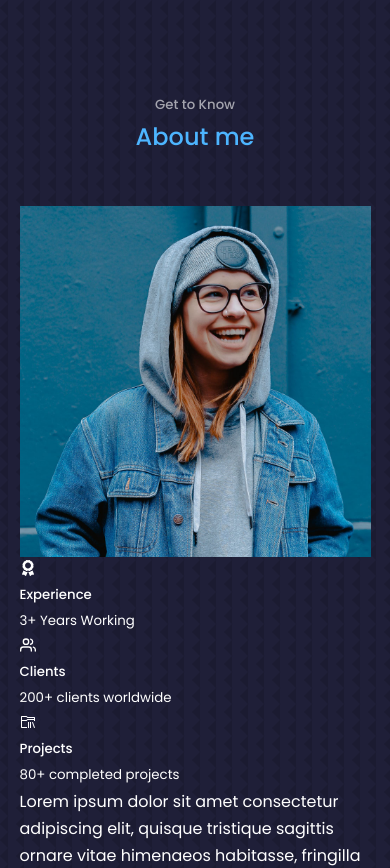
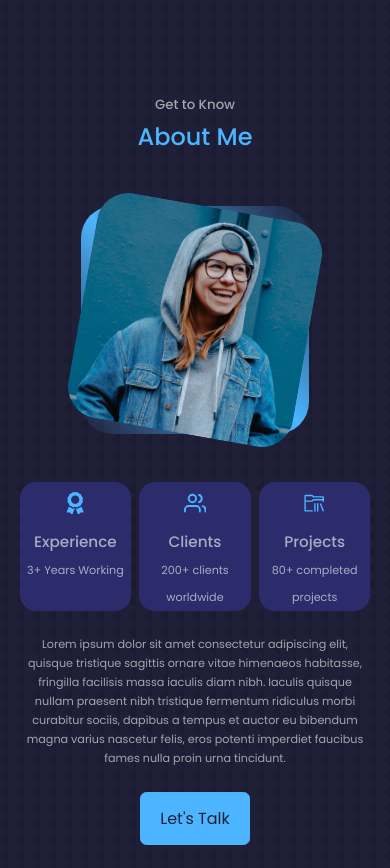
Before and after one commit to gianpetrii/portfolio, a React (Create React App) app: page / in a window 390 px wide. Shown: the part 848-1716 px from the top of the page. Built offline with nearby package versions, Linux system fonts and the light colour scheme.

Commit message:
another gral color and about css

```diff
--- a/src/App.css
+++ b/src/App.css
@@ -19,6 +19,7 @@
     --color-bg-variant: #2C2C6C;
     --color-primary: #4DB5FF;
     --color-primary-variant: rgba(77, 181, 255, 0.4);
+    --color-primary-variant-full: rgba(77, 181, 255, 1);
     --color-white: #FFF;
     --color-light: rgba(255, 255, 255, 0.6);
     /*
--- a/src/sections/About/About.css
+++ b/src/sections/About/About.css
@@ -0,0 +1,135 @@
+/* CONTAINERS */
+
+.about_container {
+   display: grid;
+   grid-template-columns: 35% 50%;
+   gap: 15%;
+}
+
+.about_me {
+   width: 100%;
+   aspect-ratio: 1/1;
+   border-radius: 2rem;
+   background: linear-gradient(45deg, transparent, var(--color-primary), transparent);
+   display: grid;
+   place-items: center;
+}
+
+
+
+/* IMG */
+.about_me-image {
+   border-radius: 2rem;
+   overflow: hidden;
+   transform: rotate(10deg);
+   transition: var(--transition);
+}
+.about_me-image:hover {
+   transform: rotate(0deg);
+}
+
+
+
+/* CARDS */
+.about_cards {
+   display: grid;
+   grid-template-columns: repeat(3, 1fr);
+   gap: 1.5rem;
+}
+
+.about_card {
+   background: var(--color-bg-variant);
+   border: 2px solid transparent;
+   border-radius: 1rem;
+   padding: 2rem;
+   text-align: center;
+   transition: var(--transition);
+}
+.about_card:hover {
+   background: var(--color-white);
+   border-color: var(--color-bg-variant);
+   cursor: default;
+   color: var(--color-primary-variant-full);
+}
+.about_card:hover .about_icon {
+   color: var(--color-bg-variant);
+}
+.about_card:hover small {
+   color: var(--color-primary-variant-full);
+}
+
+
+/* ICON AND TEXT CARD */
+.about_icon {
+   color: var(--color-primary);
+   font-size: 1.4rem;
+   margin-bottom: 1rem;
+   transition: var(--transition);
+}
+
+.about_card h5 {
+   font-size: 0.95rem;
+}
+
+.about_card small {
+   font-size: 0.7rem;
+   color: var(--color-light);
+   transition: var(--transition);
+}
+
+.about_content {
+   margin: 0 0 2.6rem;  /* saco margin para que quede nivelado */
+   color: var(--color-light);
+}
+
+
+
+
+/* ============== MEDIA QUERIES ============== */
+
+/*   (tablets)   */
+@media screen and (max-width: 1024px) {
+   .about_container {
+      grid-template-columns: 1fr;
+      gap: 0;
+   }
+
+   .about_me {
+      width: 50%;
+      margin: 2rem auto 4rem;
+   }
+
+   .about_content p {
+      margin: 1rem 0 1.5rem;
+   }
+}
+
+/*   (phones)   */
+@media screen and (max-width: 600px) {
+   .about_me {
+      width: 65%;
+      margin: 0 auto 3rem;
+   }
+
+   .about_cards {
+      gap: 0.5rem;
+   }
+
+   .about_card {
+      border-radius: 1rem;
+      padding: 0.5rem 0.1rem 0 0.1rem;
+   }
+
+   .about_icon {
+      margin-bottom: 0.4rem;
+   }
+
+   .about_content {
+      text-align: center;
+   }
+
+   .about_content p {
+      margin: 1.5rem 0;
+      font-size: 0.7rem;
+   }
+}
--- a/src/sections/About/About.jsx
+++ b/src/sections/About/About.jsx
@@ -31,7 +31,7 @@
     return (
       <section id='about'>
          <h5>Get to Know</h5>
-         <h2>About me</h2>
+         <h2>About Me</h2>
 
          <div className="container about_container" >
             <div className='about_me'>
@@ -52,7 +52,7 @@
                </div>
 
                <p>
-               Lorem ipsum dolor sit amet consectetur adipiscing elit, quisque tristique sagittis ornare vitae himenaeos habitasse, fringilla facilisis massa iaculis diam nibh. Iaculis quisque nullam praesent nibh tristique fermentum ridiculus morbi curabitur sociis, dapibus a tempus et auctor eu bibendum magna varius nascetur felis, eros potenti imperdiet faucibus fames nulla proin urna tincidunt. Augue venenatis etiam hac mattis nullam diam vulputate morbi mollis, tortor justo maecenas aenean massa a fames enim tempus, mauris aliquet eleifend donec tellus metus fermentum dictum.
+               Lorem ipsum dolor sit amet consectetur adipiscing elit, quisque tristique sagittis ornare vitae himenaeos habitasse, fringilla facilisis massa iaculis diam nibh. Iaculis quisque nullam praesent nibh tristique fermentum ridiculus morbi curabitur sociis, dapibus a tempus et auctor eu bibendum magna varius nascetur felis, eros potenti imperdiet faucibus fames nulla proin urna tincidunt.
                </p>
 
                <a href='#contact' className='btn btn-primary'>Let's Talk</a>
```
